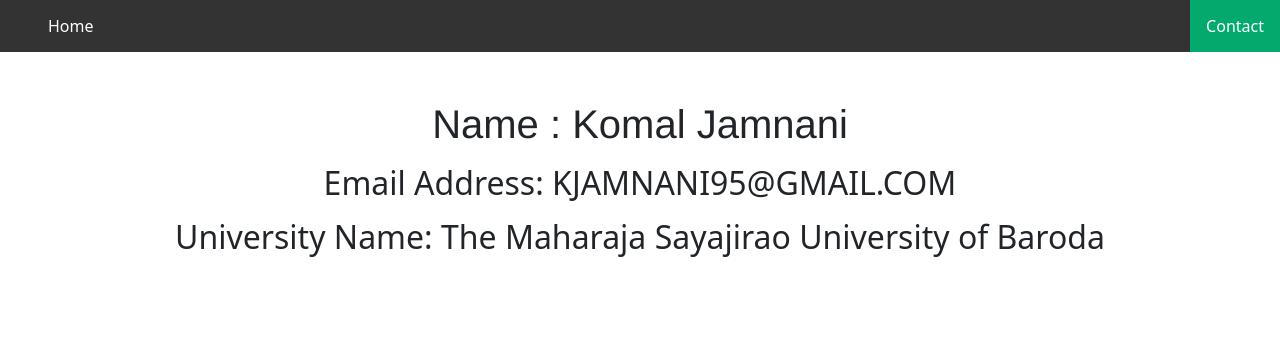
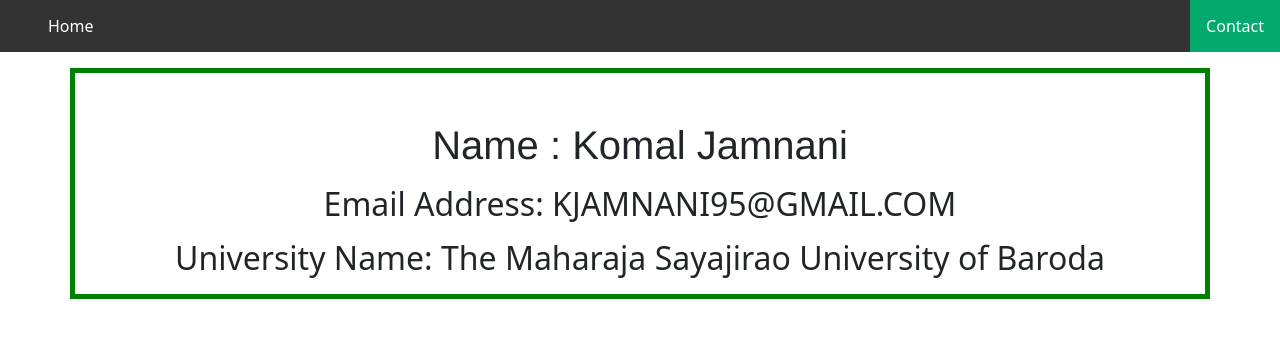
Before and after one commit to kapilpagani/notes-app, a React (Create React App) app: page /contact in a window 1280 px wide. Shown: the top 338 px of the page. Built offline with nearby package versions, Linux system fonts and the light colour scheme.

Commit message:
Updated form

```diff
--- a/src/ContactForm.jsx
+++ b/src/ContactForm.jsx
@@ -5,10 +5,10 @@
   return (
     <>
     <Header />
-    <div className='container'>
+    <div className='container' style={{border: '5px solid green'}}>
     <h1 className='mt-5 text-center'>Name : Komal Jamnani</h1>
     <h2 className='mt-3 text-center'>Email Address: KJAMNANI95@GMAIL.COM</h2>
-    <h2 className='mt-3 text-center'>University Name: The Maharaja Sayajirao University of Baroda</h2>
+    <h2 className='my-3 text-center'>University Name: The Maharaja Sayajirao University of Baroda</h2>
   </div>
   </>
   )
```
